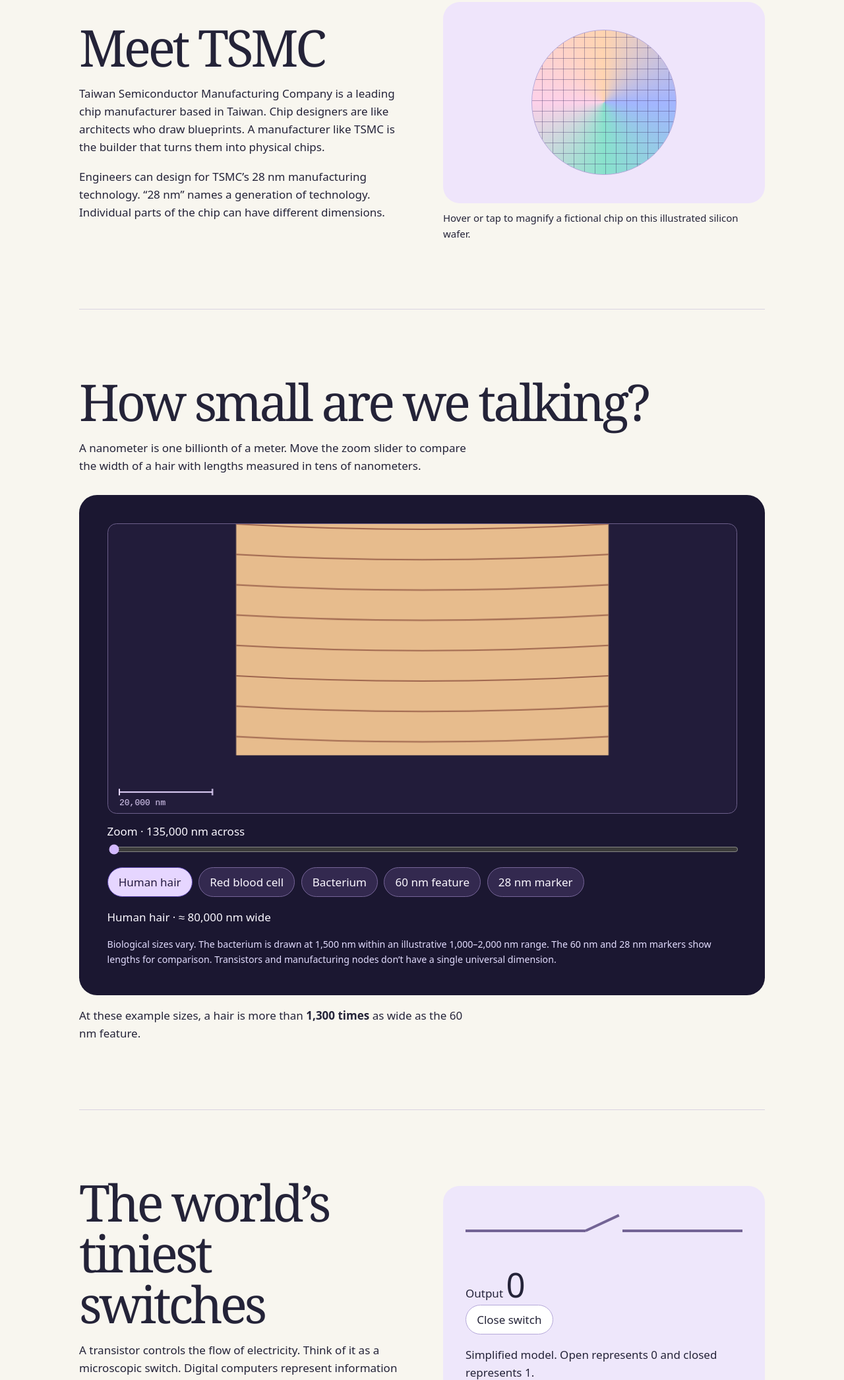
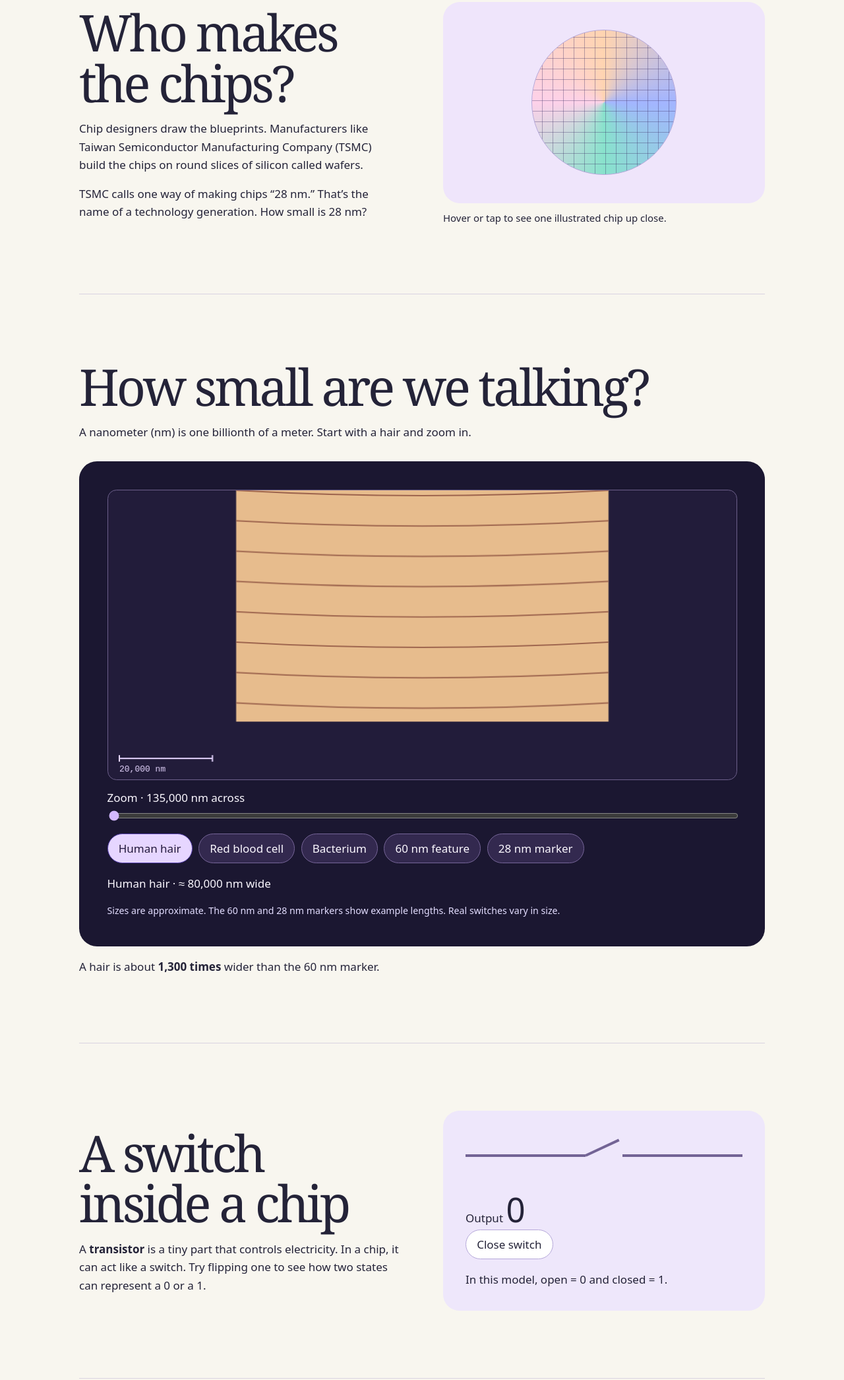
Before and after one commit to isabelzulawski/30-days-of-isabel, a plain HTML site: page day-23-invisible-world/index.html in a window 1280 px wide. Shown: the part 1313-3404 px from the top of the page at 66% size. Drawn offline with Linux system fonts and the light colour scheme.

Commit message:
Simplify The Invisible World exhibit copy

```diff
--- a/day-23-invisible-world/index.html
+++ b/day-23-invisible-world/index.html
@@ -16,35 +16,35 @@
 <nav aria-label="Exhibit shortcuts"><a href="#scale">Explore the nanoscale ↓</a><a href="#memory-demo">Try the one-bit memory ↓</a></nav>
 </header>
 <section class="split phone-scroll">
-<div><h2>Inside your phone</h2><p>A computer chip is a tiny piece of silicon packed with microscopic electronic components. Scroll to get closer to one.</p><p><strong>Very Large Scale Integration (VLSI)</strong> is how engineers design chips that fit thousands, millions, or even billions of components onto one piece of silicon.</p></div>
+<div><h2>Inside your phone</h2><p>Inside your phone is a chip, a tiny piece of silicon packed with tiny switches. Scroll to zoom in.</p><p>Fitting millions or even billions of parts onto a chip is called <strong>very large scale integration</strong>, or VLSI.</p></div>
 <div class="scene" role="img" aria-label="Illustration of a phone with a chip on its circuit board"><div class="phone"><div class="board"></div><div class="chip"></div></div></div>
 </section>
 <section class="split">
-<div><h2>Meet TSMC</h2><p>Taiwan Semiconductor Manufacturing Company is a leading chip manufacturer based in Taiwan. Chip designers are like architects who draw blueprints. A manufacturer like TSMC is the builder that turns them into physical chips.</p><p>Engineers can design for TSMC’s 28 nm manufacturing technology. “28 nm” names a generation of technology. Individual parts of the chip can have different dimensions.</p></div>
-<figure><div class="wafer-stage"><button class="wafer" type="button" aria-label="Magnify an illustrated chip on the wafer" aria-pressed="false"></button><div class="die" aria-hidden="true"></div></div><figcaption>Hover or tap to magnify a fictional chip on this illustrated silicon wafer.</figcaption></figure>
+<div><h2>Who makes the chips?</h2><p>Chip designers draw the blueprints. Manufacturers like Taiwan Semiconductor Manufacturing Company (TSMC) build the chips on round slices of silicon called wafers.</p><p>TSMC calls one way of making chips “28 nm.” That’s the name of a technology generation. How small is 28 nm?</p></div>
+<figure><div class="wafer-stage"><button class="wafer" type="button" aria-label="Magnify an illustrated chip on the wafer" aria-pressed="false"></button><div class="die" aria-hidden="true"></div></div><figcaption>Hover or tap to see one illustrated chip up close.</figcaption></figure>
 </section>
 <section id="scale">
 <h2>How small are we talking?</h2>
-<p>A nanometer is one billionth of a meter. Move the zoom slider to compare the width of a hair with lengths measured in tens of nanometers.</p>
+<p>A nanometer (nm) is one billionth of a meter. Start with a hair and zoom in.</p>
 <div class="scope">
 <canvas aria-label="Illustrated specimens scaled to the current field of view"></canvas>
 <label for="zoom">Zoom <output id="field" for="zoom"></output></label>
 <input id="zoom" type="range" min="0" max="1000" value="0">
 <div class="row" id="stops" aria-label="Jump to a specimen"></div>
 <p id="specimen" aria-live="polite"></p>
-<small>Biological sizes vary. The bacterium is drawn at 1,500 nm within an illustrative 1,000–2,000 nm range. The 60 nm and 28 nm markers show lengths for comparison. Transistors and manufacturing nodes don’t have a single universal dimension.</small>
+<small>Sizes are approximate. The 60 nm and 28 nm markers show example lengths. Real switches vary in size.</small>
 </div>
-<p>At these example sizes, a hair is more than <strong>1,300 times</strong> as wide as the 60 nm feature.</p>
+<p>A hair is about <strong>1,300 times</strong> wider than the 60 nm marker.</p>
 </section>
 <section class="split">
-<div><h2>The world’s tiniest switches</h2><p>A transistor controls the flow of electricity. Think of it as a microscopic switch. Digital computers represent information with 0s and 1s. Many tiny switches working together make complicated computations possible.</p></div>
-<div class="demo"><div class="wire" aria-hidden="true"><span></span><b></b><span></span></div><p>Output <output class="output" id="switch-value" aria-live="polite">0</output></p><button id="switch" aria-pressed="false">Close switch</button><p>Simplified model. Open represents 0 and closed represents 1.</p></div>
+<div><h2>A switch inside a chip</h2><p>A <strong>transistor</strong> is a tiny part that controls electricity. In a chip, it can act like a switch. Try flipping one to see how two states can represent a 0 or a 1.</p></div>
+<div class="demo"><div class="wire" aria-hidden="true"><span></span><b></b><span></span></div><p>Output <output class="output" id="switch-value" aria-live="polite">0</output></p><button id="switch" aria-pressed="false">Close switch</button><p>In this model, open = 0 and closed = 1.</p></div>
 </section>
 <section class="split" id="memory-demo">
-<div><h2>A memory that remembers one thing</h2><p>A D flip-flop remembers one bit, either 0 or 1. It’s like a tiny notebook that holds one yes-or-no answer. This is the kind of circuit I’ve been designing in my Digital VLSI coursework.</p><p>Pick an input, then press <strong>Clock Pulse</strong> to store it. Try changing the input again. The old value stays in memory until the next pulse.</p></div>
+<div><h2>How a chip remembers</h2><p>Switches can work together to make a <strong>D flip-flop</strong>. It remembers one bit, a 0 or a 1. I’ve been designing one in my Digital VLSI class.</p><p>Pick 1. The stored value stays at 0 until you press <strong>Clock Pulse</strong>. Now pick 0 and see what happens.</p></div>
 <div class="demo"><div class="memory"><div><strong>Input</strong><div class="row" id="bits"><button aria-pressed="true">0</button><button aria-pressed="false">1</button></div></div><p><strong>Stored value</strong><output class="output" id="stored" aria-live="polite">0</output></p></div><button class="primary" id="pulse">Clock Pulse</button><p id="pulse-status" role="status"></p></div>
 </section>
-<footer><p class="closing">Something as simple as remembering a single 0 or 1 requires an extraordinary amount of microscopic engineering.</p><p>I made this exhibit to make the invisible world of electronics a little easier to imagine.</p><p class="sources"><a href="https://www.tsmc.com/english/dedicatedFoundry/technology/logic/l_28nm">TSMC’s 28 nm technology</a> · <a href="https://www.nist.gov/system/files/documents/2017/05/09/doe_scale_of_things_chart.pdf">NIST’s scale chart</a></p></footer>
+<footer><p class="closing">Something as simple as remembering a single 0 or 1 requires an extraordinary amount of microscopic engineering.</p><p class="sources"><a href="https://www.tsmc.com/english/dedicatedFoundry/technology/logic/l_28nm">TSMC’s 28 nm technology</a> · <a href="https://www.nist.gov/system/files/documents/2017/05/09/doe_scale_of_things_chart.pdf">NIST’s scale chart</a></p></footer>
 </main>
 <script>
 const select = selector => document.querySelector(selector);
```
